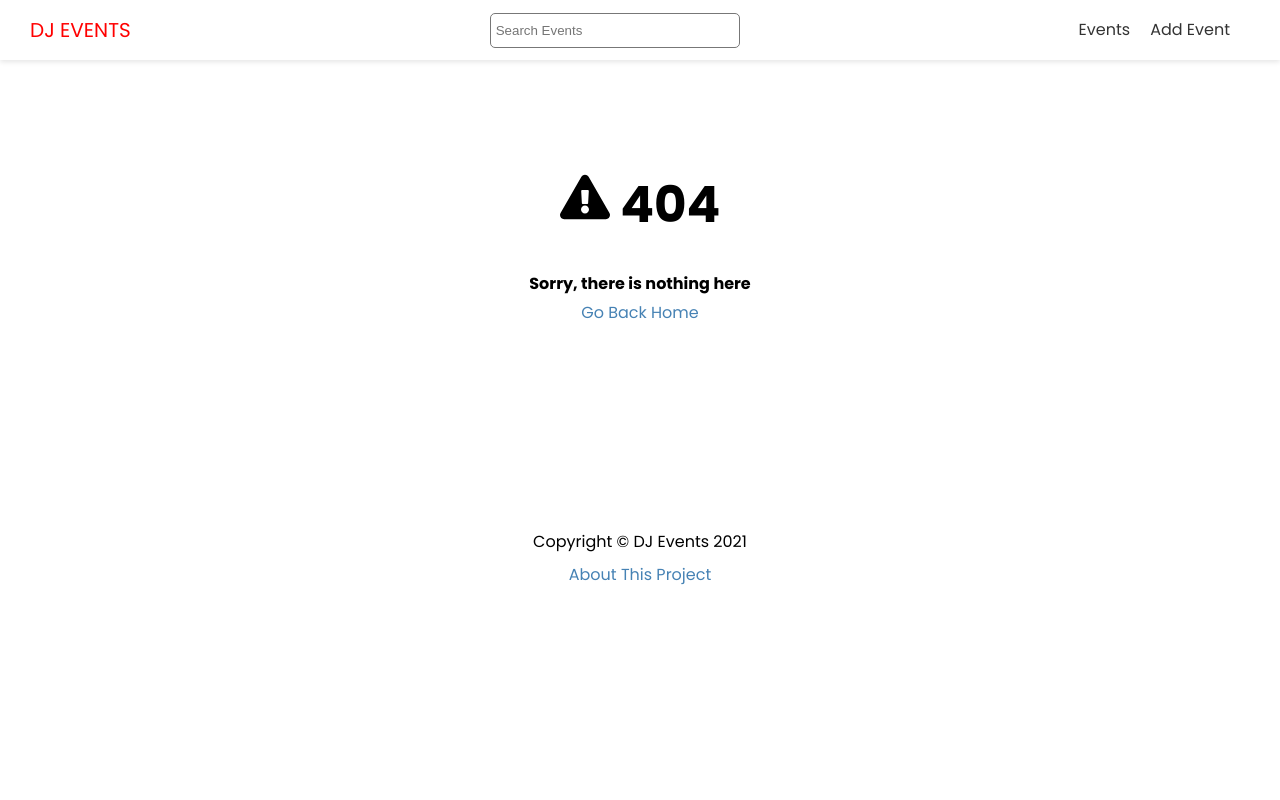
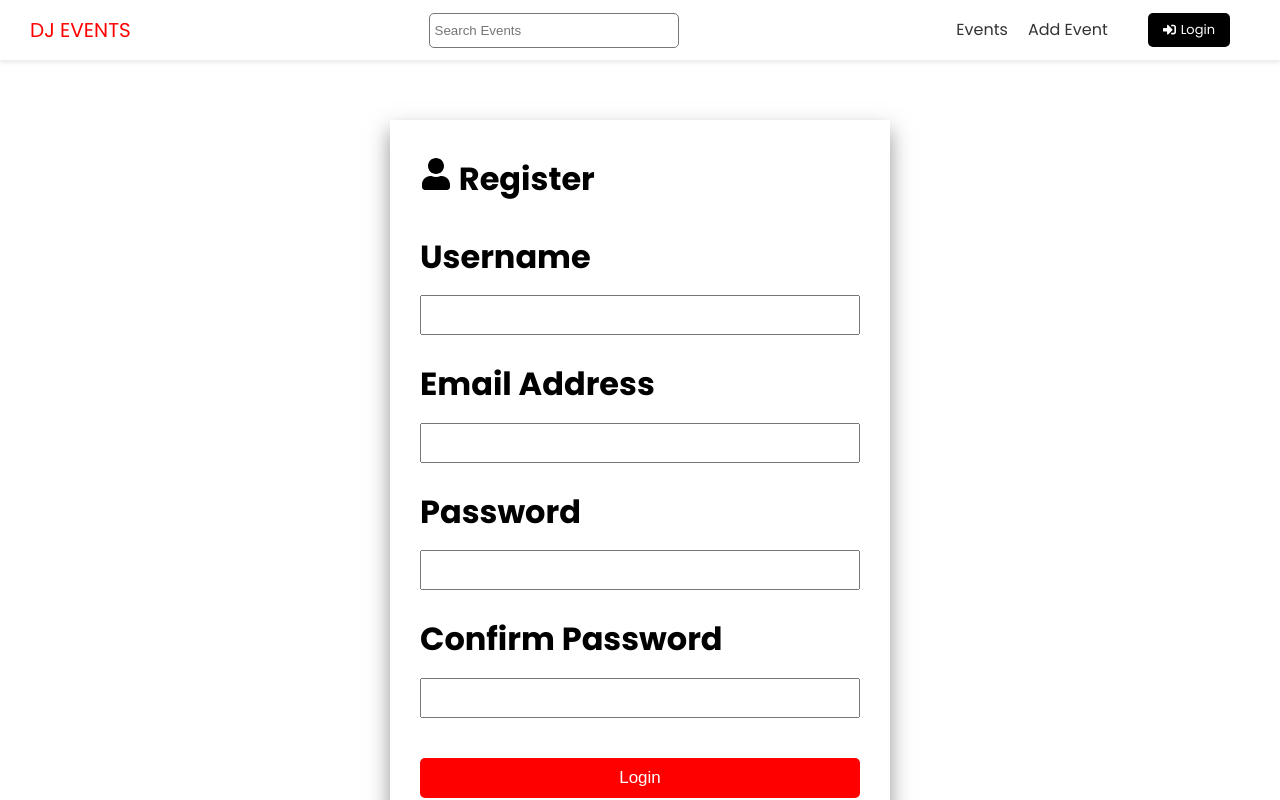
Before and after one commit to NikosKouroumpetsis/music-event, a Next.js app in the folder front/: page /account/register in a window 1280 px wide. Before the commit this address had no page. Shown: the top 800 px of the page. Built offline with nearby package versions, Linux system fonts and the light colour scheme.

Commit message:
log in and register pages

```diff
--- a/front/components/Header.js
+++ b/front/components/Header.js
@@ -2,6 +2,7 @@
 import Link from "next/link";
 import styles from "@/styles/Header.module.css";
 import Search from "./Search";
+import { FaSignInAlt, FaSignOutAlt } from "react-icons/fa";
 
 function Header() {
   return (
@@ -24,6 +25,14 @@
               <a>Add Event</a>
             </Link>
           </li>
+          <li>
+            <Link href="/account/login">
+              <a className="btn-secondary btn-icon">
+                <FaSignInAlt />
+                Login
+              </a>
+            </Link>
+          </li>
         </ul>
       </nav>
     </div>
--- /dev/null
+++ b/front/pages/account/register.js
@@ -0,0 +1,78 @@
+import React from "react";
+import { FaUser } from "react-icons/fa";
+import { useState, useEffect, useContext } from "react";
+import Link from "next/link";
+import Layout from "@/components/Layout";
+import styles from "@/styles/AuthForm.module.css";
+import { ToastContainer, toast } from "react-toastify";
+import "react-toastify/dist/ReactToastify.css";
+
+export default function RegisterPage() {
+  const [username, setUsername] = useState("");
+  const [email, setEmail] = useState("");
+  const [password, setPassword] = useState("");
+  const [passwordConfirm, setPasswordConfirm] = useState("");
+
+  const handleSubmit = (e) => {
+    e.preventDefault();
+    if (password !== passwordConfirm) {
+      toast.error("Passwords do not match!, please try again");
+    }
+
+    console.log({ username, password, email });
+  };
+  return (
+    <Layout title="User Registration">
+      <div className={styles.auth}>
+        <h1>
+          <FaUser /> Register
+          <ToastContainer />
+          <form onSubmit={handleSubmit}>
+            <div>
+              <label htmlFor="username">Username</label>
+              <input
+                type="text"
+                id="username"
+                value={username}
+                onChange={(e) => setUsername(e.target.value)}
+              ></input>
+            </div>
+
+            <div>
+              <label htmlFor="email">Email Address</label>
+              <input
+                type="email"
+                id="email"
+                value={email}
+                onChange={(e) => setEmail(e.target.value)}
+              ></input>
+            </div>
+            <div>
+              <label htmlFor="password">Password</label>
+              <input
+                type="password"
+                id="password"
+                value={password}
+                onChange={(e) => setPassword(e.target.value)}
+              ></input>
+            </div>
+            <div>
+              <label htmlFor="passwordConfirm">Confirm Password</label>
+              <input
+                type="password"
+                id="passwordConfirm"
+                value={passwordConfirm}
+                onChange={(e) => setPasswordConfirm(e.target.value)}
+              ></input>
+            </div>
+            <input type="submit" value="Login" className="btn" />
+          </form>
+          <p>
+            Already have an account?
+            <Link href="/account/login">Log in</Link>
+          </p>
+        </h1>
+      </div>
+    </Layout>
+  );
+}
```
Also changed, not shown: front/pages/account/login.js (added, +53 -0 lines).
